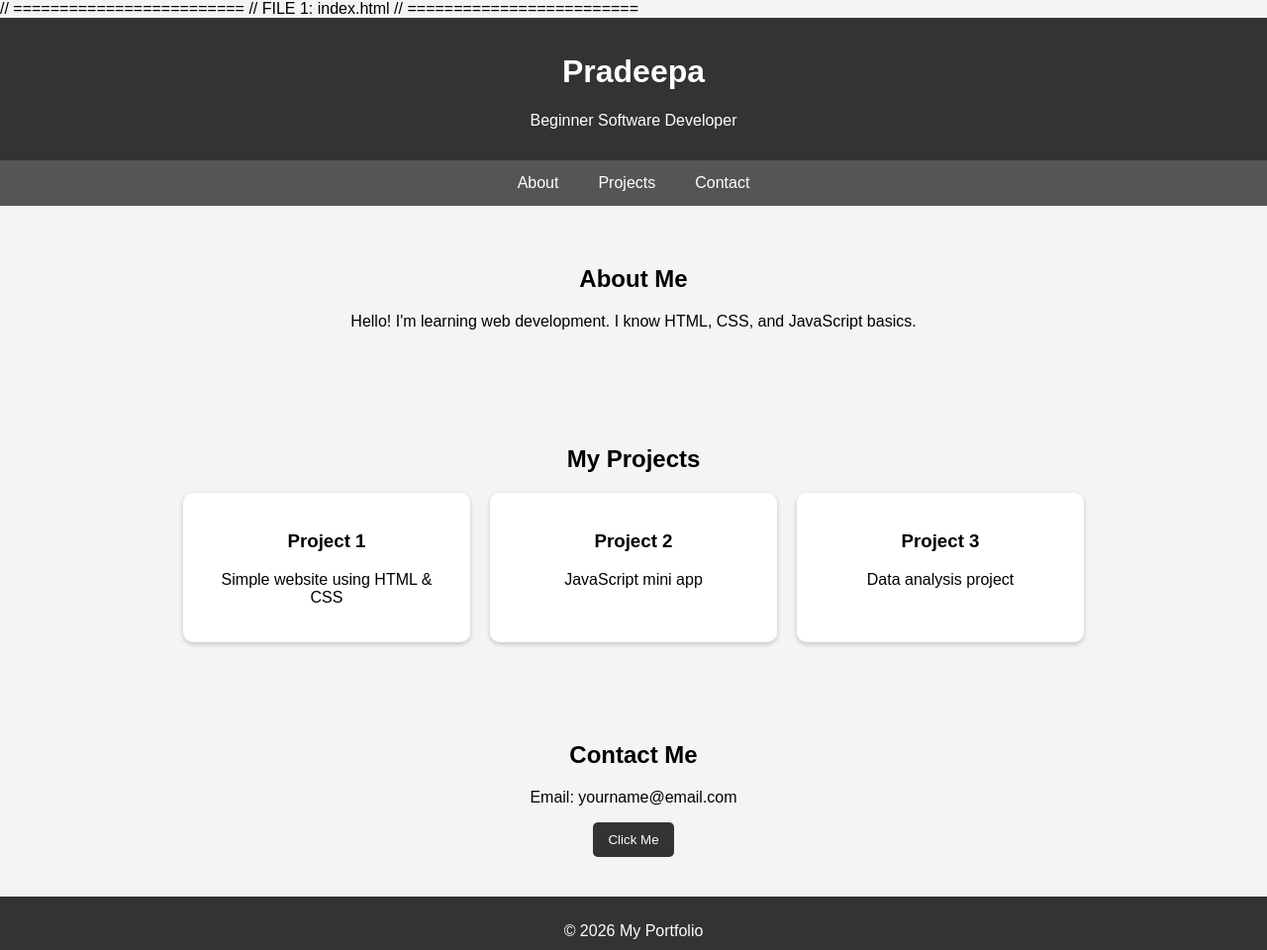
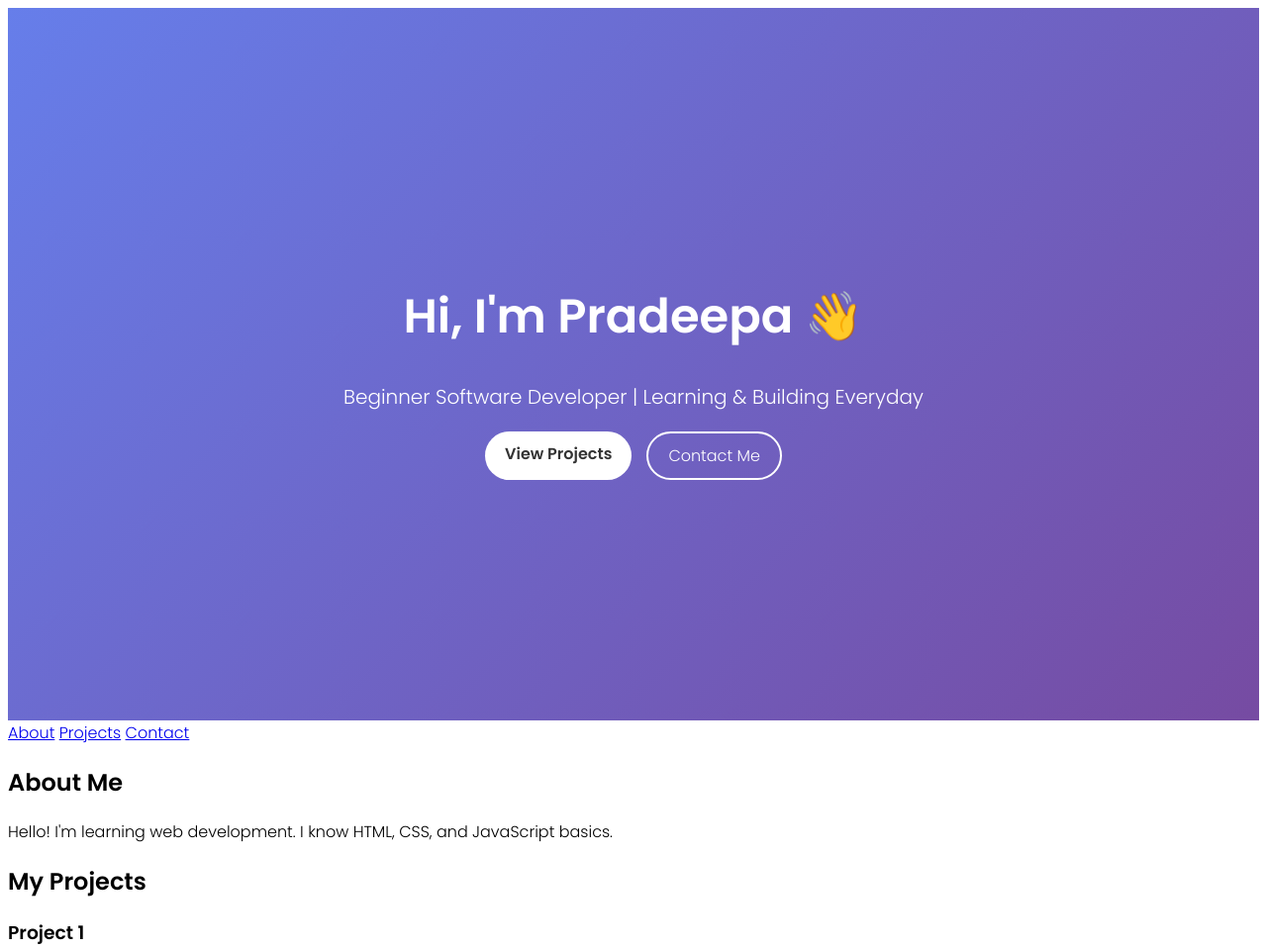
Before and after one commit to pradeejai14/portfolio-website, a plain HTML site: page index.html in a window 1280 px wide. Shown: the top 960 px of the page at 99% size. Drawn offline with Linux system fonts and the light colour scheme.

Commit message:
Fully completed for deployment

```diff
--- a/index.html
+++ b/index.html
@@ -1,6 +1,4 @@
-// =========================
-// FILE 1: index.html
-// =========================
+
 <!DOCTYPE html>
 <html lang="en">
 <head>
@@ -8,15 +6,23 @@
   <meta name="viewport" content="width=device-width, initial-scale=1.0">
   <title>Pradeepa</title>
 
+  <!-- Google Font -->
+  <link href="https://fonts.googleapis.com/css2?family=Poppins:wght@300;600&display=swap" rel="stylesheet">
+
   <!-- Link CSS -->
   <link rel="stylesheet" href="style.css">
 </head>
 
 <body>
 
-<header>
-  <h1>Pradeepa</h1>
-  <p>Beginner Software Developer</p>
+<header class="hero">
+  <h1>Hi, I'm Pradeepa 👋</h1>
+  <p>Beginner Software Developer | Learning & Building Everyday</p>
+
+  <div class="buttons">
+    <a href="#projects" class="btn">View Projects</a>
+    <a href="#contact" class="btn-outline">Contact Me</a>
+  </div>
 </header>
 
 <nav>
--- a/style.css
+++ b/style.css
@@ -1,69 +1,65 @@
 
-body {
-  margin: 0;
-  font-family: Arial, sans-serif;
-  background-color: #f4f4f4;
-}
+/* Your old styles (if any) */
 
-header {
-  background: #333;
+
+/* HERO SECTION */
+.hero {
+  height: 90vh;
+  background: linear-gradient(135deg, #667eea, #764ba2);
   color: white;
-  padding: 15px;
+  display: flex;
+  flex-direction: column;
+  justify-content: center;
+  align-items: center;
   text-align: center;
 }
 
-nav {
-  display: flex;
-  justify-content: center;
-  background: #555;
+.hero h1 {
+  font-size: 48px;
+  margin-bottom: 10px;
 }
 
-nav a {
-  color: white;
-  padding: 14px 20px;
-  text-decoration: none;
+.hero p {
+  font-size: 20px;
+  margin-bottom: 20px;
 }
 
-nav a:hover {
-  background: #333;
+/* BUTTONS */
+.buttons {
+  display: flex;
+  gap: 15px;
 }
 
-section {
-  padding: 40px;
-  text-align: center;
+.btn {
+  background: white;
+  color: #333;
+  padding: 10px 20px;
+  text-decoration: none;
+  border-radius: 25px;
+  font-weight: bold;
 }
 
-.projects {
-  display: flex;
-  justify-content: center;
-  gap: 20px;
-  flex-wrap: wrap;
+.btn-outline {
+  border: 2px solid white;
+  padding: 10px 20px;
+  border-radius: 25px;
+  text-decoration: none;
+  color: white;
 }
 
-.card {
-  background: white;
-  padding: 20px;
-  width: 250px;
-  border-radius: 10px;
-  box-shadow: 0 2px 5px rgba(0,0,0,0.2);
+.btn:hover {
+  background: #eee;
 }
 
-footer {
-  background: #333;
-  color: white;
-  text-align: center;
-  padding: 10px;
+.btn-outline:hover {
+  background: white;
+  color: #333;
 }
 
-button {
-  padding: 10px 15px;
-  background: #333;
-  color: white;
-  border: none;
-  cursor: pointer;
-  border-radius: 5px;
+body {
+  font-family: 'Poppins', sans-serif;
 }
 
-button:hover {
-  background: #555;
+html {
+  scroll-behavior: smooth;
 }
```
